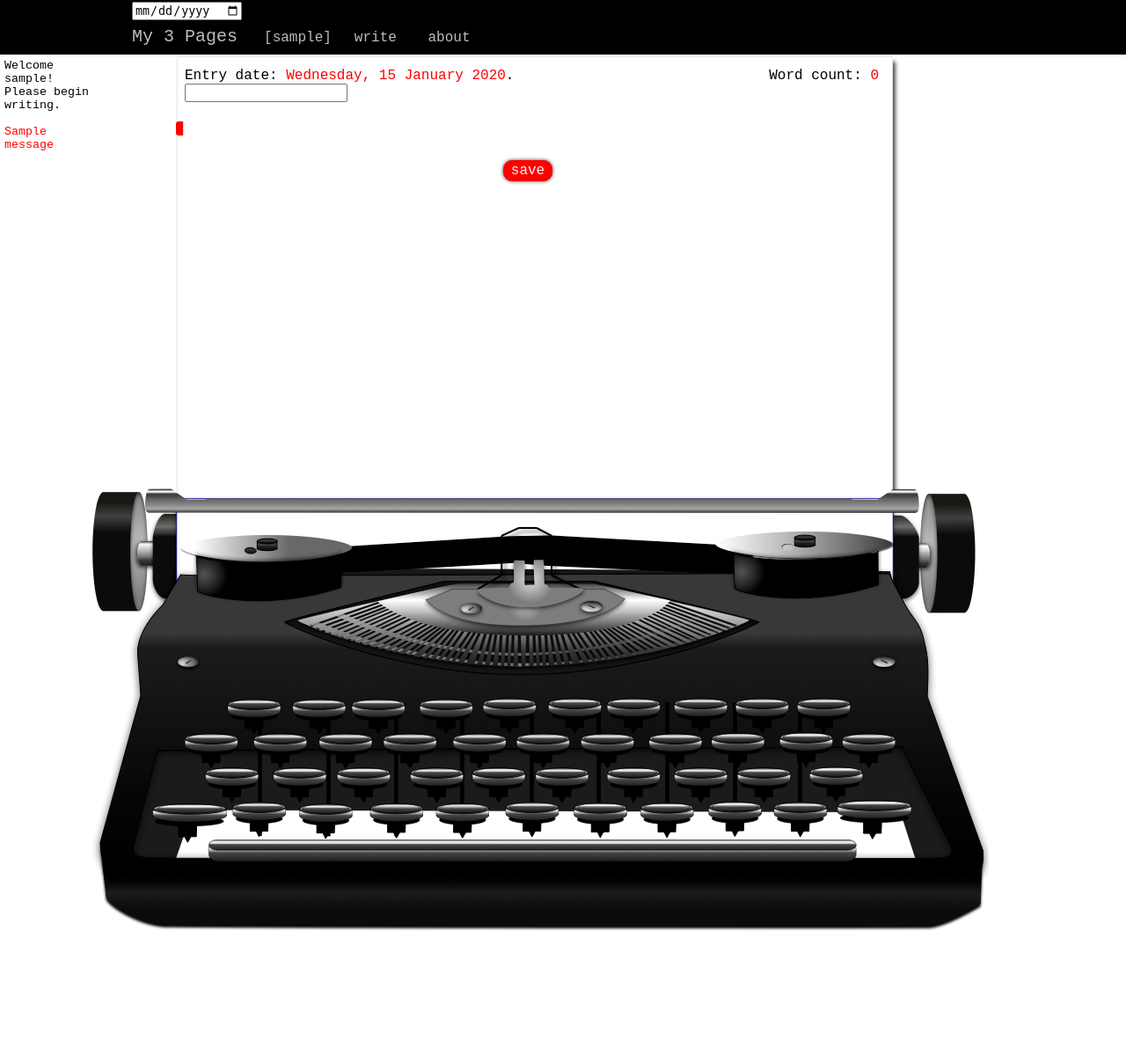
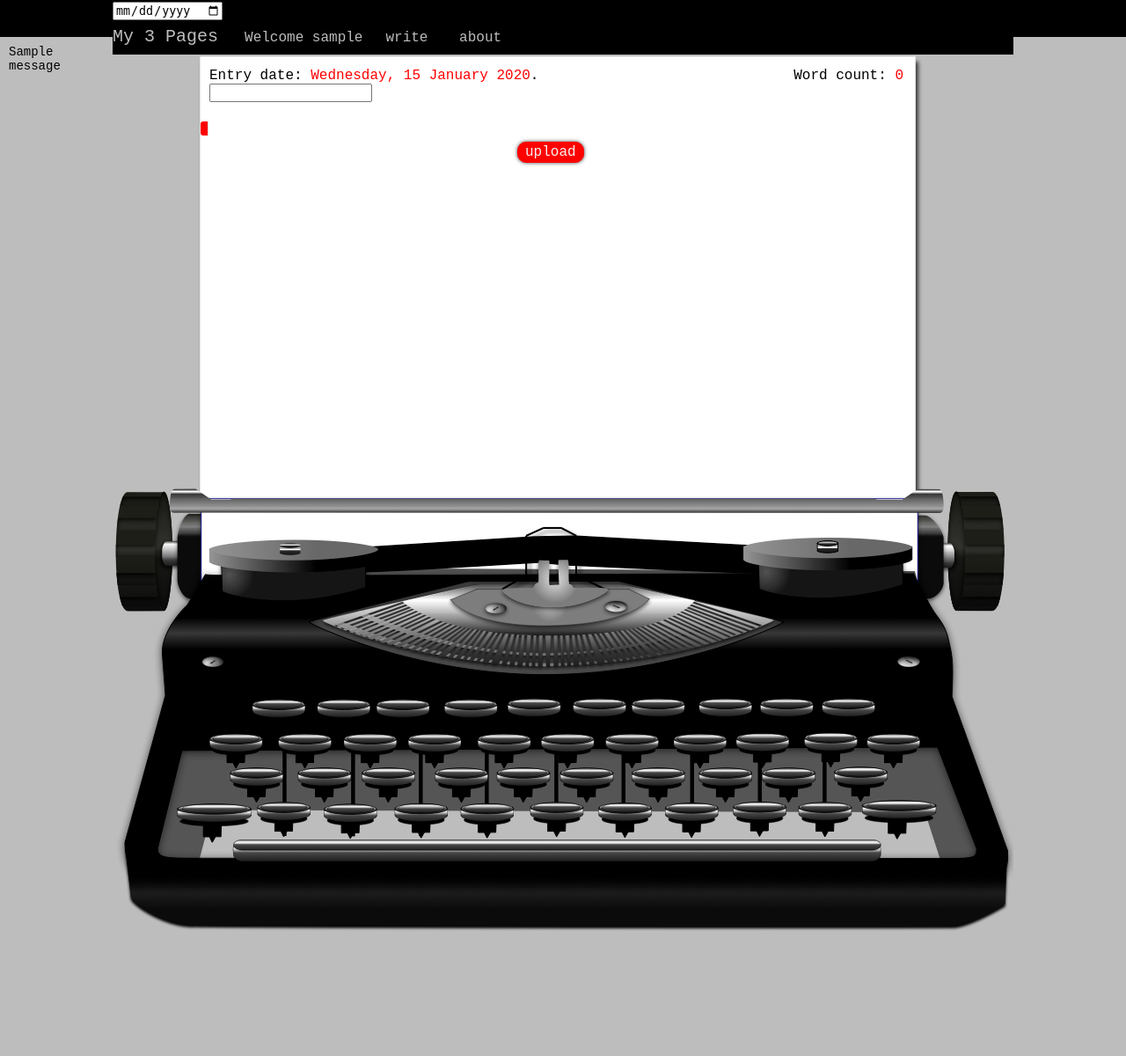
Before and after one commit to vincentehatchery/my3pages, a Flask app: template src/application/templates/write.html in a window 1280 px wide. Shown: the whole page at 88% size. Before the commit the page ends 1057 px from the top, so only its background shows below. Run offline with Flask 2, Linux system fonts and the light colour scheme; the template is opened without the code that fills it: most values are stand-ins (such as "Sample title", 1, 10 or a date in 2020); one stand-in notice (Sample message) is shown; form fields are guessed from the names that the template uses; parts of the project's set-up code (start-up, migrations or seed data) failed here and were passed over; some libraries are stand-ins or nearby versions.

Commit message:
Cosmetic changes to the look of th webpage.

```diff
--- a/src/application/static/css/main.css
+++ b/src/application/static/css/main.css
@@ -6,33 +6,49 @@
 body{
 	font-family: "American Typewriter", "Courier New";
 	background-repeat: no-repeat;
-	margin:0px;
-    padding:0px;
+	margin: 0px;
+	padding: 0px;
+	min-width: 1024px;
+	height: 1150px;
+	background-color: #BDBDBD;
+	display: inline;
 	width: auto;
-    height:1150px;
-
 }
 
+#wrapper {
+	width: 1024px;
+	height: 1200px;
+	margin-top: -42px;
+	margin-right: auto;
+	margin-left: auto;
+	margin-bottom: 0;
+	z-index:1;
+}
+
+#header-background {
+	height: 42px;
+	background: #000000;
+	width: auto;
+}
 header {
-	height:auto;
+	height: auto;
 	background: #000000;
-	width:auto;
+	width: auto;
 }
 
 
 .logo {
-
 	font-size: 20px;
 	font-weight: 400;
-
 }
 
 #menu {
 	background-color: #000000;
 	height: auto;
-    margin-left: 150px;
-    display: inline-block;
 	padding: 2px 0px;
+	margin: 0 auto;
+
+	width:1024px;
 }
 
 
@@ -137,40 +153,45 @@ p a:link, p a:visited{
 	color:red;
 }
 
+.clear { clear: both; }
+
 #left-sidebar{
 	float: left;
-    font-size: smaller;
-    padding: 5px;
+    font-size: small;
+    padding: 0px 10px;
     width: 100px;
     height:350px;
  }
 
 article {
-	margin: 0px 100px;
-	width:1024px;
+	margin-top: 0px;
+	margin-bottom: 0px;
+	width: auto;
 	height: 1100px;
 	background-image: url("/static/images/typewriter7.png");
 	background-repeat: no-repeat;
 
-
 }
 
 #typewriter {
-    height: 460px;
+    height: 480px;
     margin-left: 100px;
     margin-right: 100px;
-    overflow: none;
     padding-left: 10px;
     padding-right: 10px;
-    padding-top: 35px;
 }
 
 #typewriter li {
 	margin-left: 10px;
 }
+#writer-page {
+	padding-top:35px;
+	height: 100%;
+}
 #writer-header {
     margin: -20px 0 0;
 	}
+
 
 #writers-page {
     background-color: #FFFFFF;
@@ -185,16 +206,19 @@ article {
 }
 
 
-#left-sidebar a, #msg {
-	color: red;
+#left-sidebar a{
+	color: white;
 	text-decoration: none;
 }
 
+
+#left-sidebar p{
+	text-decoration: none;
+}
+
+
 #right-sidebar {
 	display: none;
-    float: right;
-    font-size: smaller;
-    margin-top: -1100px;
  }
 
 
@@ -236,10 +260,10 @@ input#save_button, input#start_button {
     cursor: pointer;
     font-family: "American Typewriter","Courier New";
     font-size: 1em;
-    margin-left: 45%;
-    margin-right: 45%;
+    margin-left: 350px;
+    margin-right: 350px;
     padding: 0.1em 0.5em;
-    margin-top: 30px;
+    margin-top: 0px;
 }
 
 input#save_button:hover, input#gobutton:focus{
@@ -255,11 +279,13 @@ input#save_button:hover, input#gobutton:focus{
 		font-family: "American Typewriter", "Courier New";
 }
 
-.stats, #flashed_messages, #errors {
+.stats,  #welcome {
 	color: red;
 }
 
-
+#welcome{
+	font-weight:300;
+}
 .ui-progressbar {
     position: relative;
 }
@@ -293,6 +319,10 @@ input#save_button:hover, input#gobutton:focus{
 
 }
 
+#msg,#flashed_messages, #errors {
+	margin: 9px auto;
+	font-size: 14px;
+}
 #progress-stamp .progress-label{
 	background-image:url('/static/images/stamp-2.png');
 	background-size: 64px 64px;
@@ -313,7 +343,7 @@ input#save_button:hover, input#gobutton:focus{
 @media only screen and (max-device-width: 480px) {
 
 	body {
-		width: 1200px;
+		width: auto;
 	}
 
 	#right-sidebar{
--- a/src/application/templates/base.html
+++ b/src/application/templates/base.html
@@ -7,10 +7,40 @@
 		<link href="/static/css/main.css" rel=stylesheet>
 		<script src="http://code.jquery.com/jquery-1.10.2.min.js"></script>
 		<script src="https://ajax.googleapis.com/ajax/libs/jqueryui/1.10.3/jquery-ui.min.js"></script>
+		<link rel="icon" href="images/favicon.ico" type="image/x-icon">
 
 	</head>
 
 	<body>
+		<div id="header-background"></div>
+		<section id="left-sidebar">
+
+
+			<div id="flashed_messages">
+			{% with messages = get_flashed_messages() %}
+  			{% if messages %}
+    			{% for message in messages %}
+
+    			<div id="message" href=#>{{ message }}</div>
+
+
+    			{% endfor %}
+    		{% endif %}
+			{% endwith %}
+
+			</div>
+			{% if form.errors %}
+	    		<ul id="errors">
+	      		{% for field_name, field_errors in form.errors|dictsort if field_errors %}
+	            	{% for error in field_errors %}
+	                	<li>{{ form[field_name].label }}: {{ error }}</li>
+	            	{% endfor %}
+	        	{% endfor %}
+	        	</ul>
+        	{% endif %}
+
+		</section>
+		<div id="wrapper">
 		<header>
 			<div class="navbar">
 				<nav id="menu">
@@ -26,7 +56,7 @@
 					<ul>
 						<li><a class="logo" href="/">My 3 Pages</a>
 
-						<li><a href="#">{{ '[%s]	' % username if username }}</a>
+						<li><a href="#" id="welcome">Welcome {{ '%s	' % username if username }}</a>
 							<ul>
 								<li><a href="/{{ action }}">{{ action }}</a></li>
 
@@ -74,41 +104,7 @@
 			</script>
 		</header>
 
-		<section id="left-sidebar">
-			{% if username == 'guest' %}
-				<p>Welcome guest! Feel free to write whatever you want and earn stamps on the way!</p>
-				<p>If you would like to save your entry to the server you will need to <a href="/login">sign in</a> first.</p>
-				<p>Happy writing!</p>
-			{% else %}
-				<div>Welcome {{ username }}! Please begin writing.</div>
-			{% endif %}
-			<br>
-			<div id="msg"></div>
 
-			<div id="flashed_messages">
-			{% with messages = get_flashed_messages() %}
-  			{% if messages %}
-    			{% for message in messages %}
-
-    			<div id="message" href=#>{{ message }}</div>
-
-
-    			{% endfor %}
-    		{% endif %}
-			{% endwith %}
-
-			</div>
-			{% if form.errors %}
-	    		<ul id="errors">
-	      		{% for field_name, field_errors in form.errors|dictsort if field_errors %}
-	            	{% for error in field_errors %}
-	                	<li>{{ form[field_name].label }}: {{ error }}</li>
-	            	{% endfor %}
-	        	{% endfor %}
-	        	</ul>
-        	{% endif %}
-
-		</section>
 		<article>
 		<div id="typewriter">
 			{% block content %}
@@ -132,6 +128,6 @@
 
 	    <script src="/static/js/jquery.wordcount.js"></script>
 	    <script src=/static/js/display_date.js></script>
-
+		</div><!--wrapper-->
 	</body>
 </html>
--- a/src/application/templates/write.html
+++ b/src/application/templates/write.html
@@ -1,9 +1,9 @@
 {% extends "base.html" %}
 {% block content %}
-
+<div id="writer-page">
 	<p id="writer-header">
-	Entry date: <span id="entry_date" class="stats">{{ entry.date_entered.strftime('%A, %d %B %Y') }}</span>.<span id="words-written">Word count: <span id="finalcount" class="stats">0</span></p>
-
+		Entry date: <span id="entry_date" class="stats">{{ entry.date_entered.strftime('%A, %d %B %Y') }}</span>.<span id="words-written">Word count: <span id="finalcount" class="stats">0</span>
+	</p>
 
 	<form action="{{ url_for('write_entry', date_entered=entry.date_entered) }}" method="post" accept-charset="utf-8">
 		{{ form.csrf_token }}
@@ -11,12 +11,14 @@
 		{{ form.daily_entry|safe }}
 		<br>
 		<br>
-	<div id="progressbar"><span class="progress-label">% complete</span></div>
+		<div id="progressbar">
+			<span class="progress-label">% complete</span>
+		</div>
 		<br>
-	<input id="save_button" type="submit" value ="save"/>
-	</div><!-- writers-page -->
-		<p>
-		</p>
+		<div id="msg"></div>
+		<input id="save_button" type="submit" value ="upload"/>
+
+		<p></p>
 
 	</form>
 	<script type="text/javascript">
@@ -25,8 +27,10 @@
 			var date_retrieved= '{{ entry.date_entered.strftime('%Y-%m-%d') }}';
 			//  alert('Date entered is in html is:' + date_retrieved);
 
-			if (localStorage){
-				<!-- var content = localStorage.getItem("autoSave"); -->
+			if (localStorage) {
+				<!--
+				var content = localStorage.getItem("autoSave");
+				-->
 				var content = localStorage.getItem(date_retrieved);
 
 				if (content) {
@@ -36,7 +40,7 @@
 
 			daily_entryText.autoSave(function() {
 				var time = showTime();
-				$("#msg").text("Draft Autosaved Locally " + time);
+				$("#msg").text("Local autosave: " + time);
 
 			}, 500, date_retrieved);
 
@@ -51,11 +55,10 @@
 				timeString += (hours >= 12) ? " P.M." : " A.M.";
 				return timeString;
 			}
+
 		});
 
 	</script>
 
-
-
-
+</div><!-- writers-page -->
 {% endblock %}
```
Also changed, not shown: src/application/static/images/typewriter7.png. Lines whose indentation alone changed are shown as unchanged.
